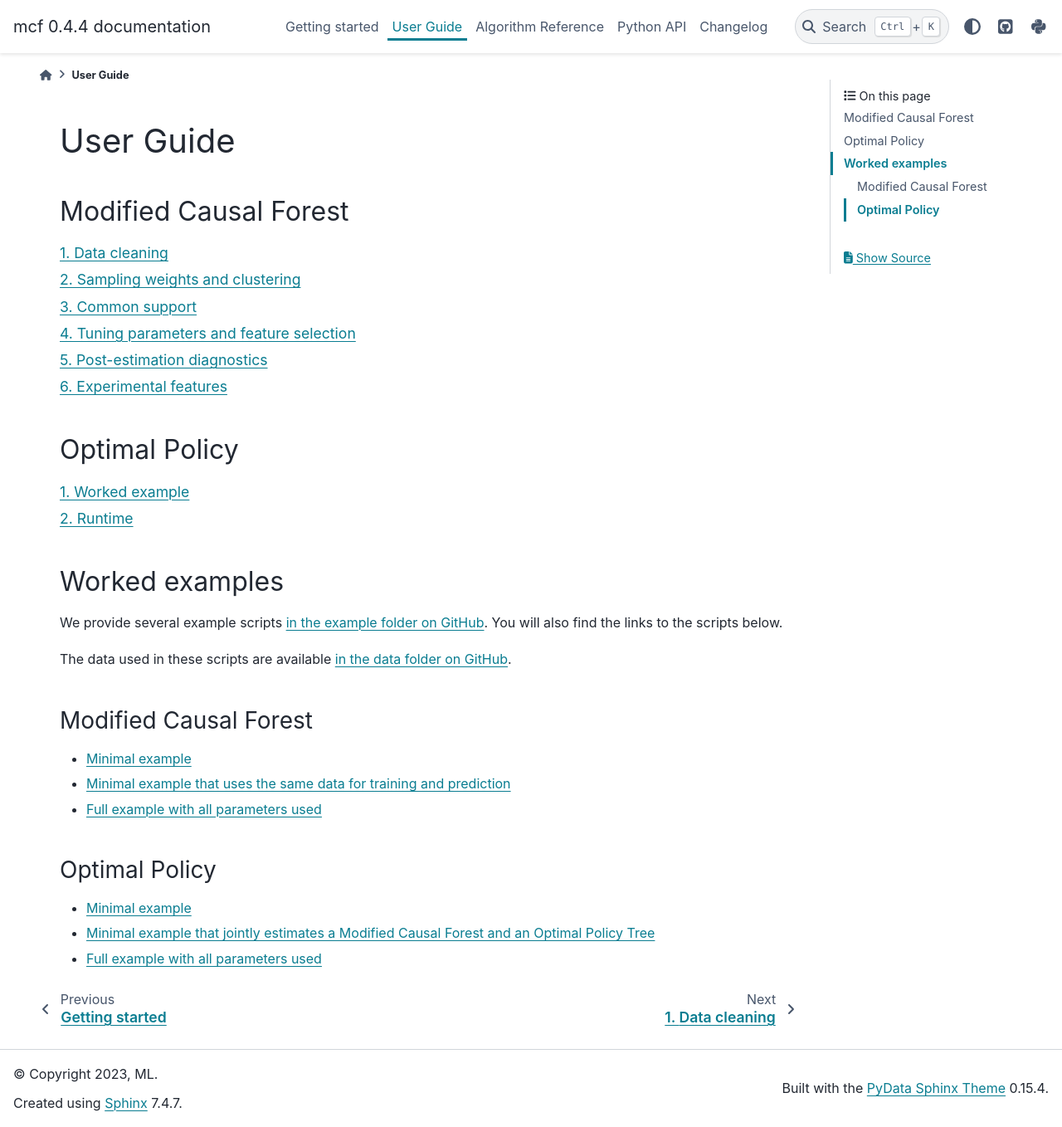
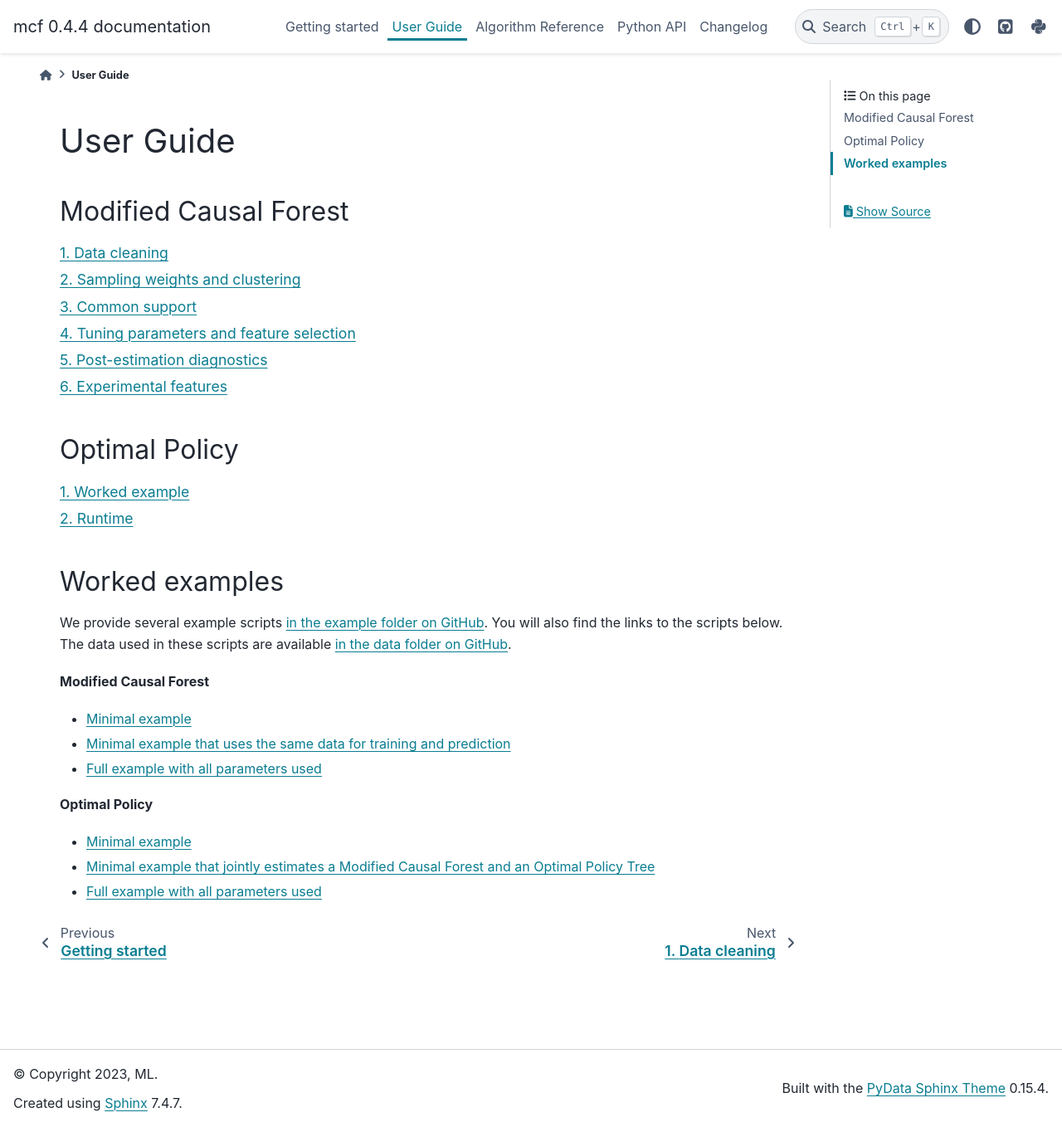
Before and after one commit to MCFpy/mcf, a Sphinx documentation site: the page built from docs/source/user_guide.rst, in a window 1280 px wide and 1358 px high. Shown: the whole window at 83% size. Built offline with Sphinx 7.4.7 and the PyData theme 0.15.4, drawn with Linux system fonts in a browser that asks for light colours.

```diff
--- a/docs/source/user_guide.rst
+++ b/docs/source/user_guide.rst
@@ -28,19 +28,15 @@ Optimal Policy
 Worked examples
 ---------------
 
-We provide several example scripts `in the example folder on GitHub <https://github.com/MCFpy/mcf/tree/main/examples>`__. You will also find the links to the scripts below.
+We provide several example scripts `in the example folder on GitHub <https://github.com/MCFpy/mcf/tree/main/examples>`__. You will also find the links to the scripts below. The data used in these scripts are available `in the data folder on GitHub <https://github.com/MCFpy/mcf/tree/main/data>`__.
 
-The data used in these scripts are available `in the data folder on GitHub <https://github.com/MCFpy/mcf/tree/main/data>`__.
-
-Modified Causal Forest
-~~~~~~~~~~~~~~~~~~~~~~
+**Modified Causal Forest**
 
 - `Minimal example <https://github.com/MCFpy/mcf/blob/main/examples/min_parameters_mcf.py>`__
 - `Minimal example that uses the same data for training and prediction <https://github.com/MCFpy/mcf/blob/main/examples/training_prediction_data_same_mcf.py>`__
 - `Full example with all parameters used <https://github.com/MCFpy/mcf/blob/main/examples/all_parameters_mcf.py>`__
 
-Optimal Policy
-~~~~~~~~~~~~~~~~~~~~~~
+**Optimal Policy**
 
 - `Minimal example <https://github.com/MCFpy/mcf/blob/main/examples/min_parameters_optpolicy.py>`__
 - `Minimal example that jointly estimates a Modified Causal Forest and an Optimal Policy Tree <https://github.com/MCFpy/mcf/blob/main/examples/mcf_optpol_combined.py>`__
```
